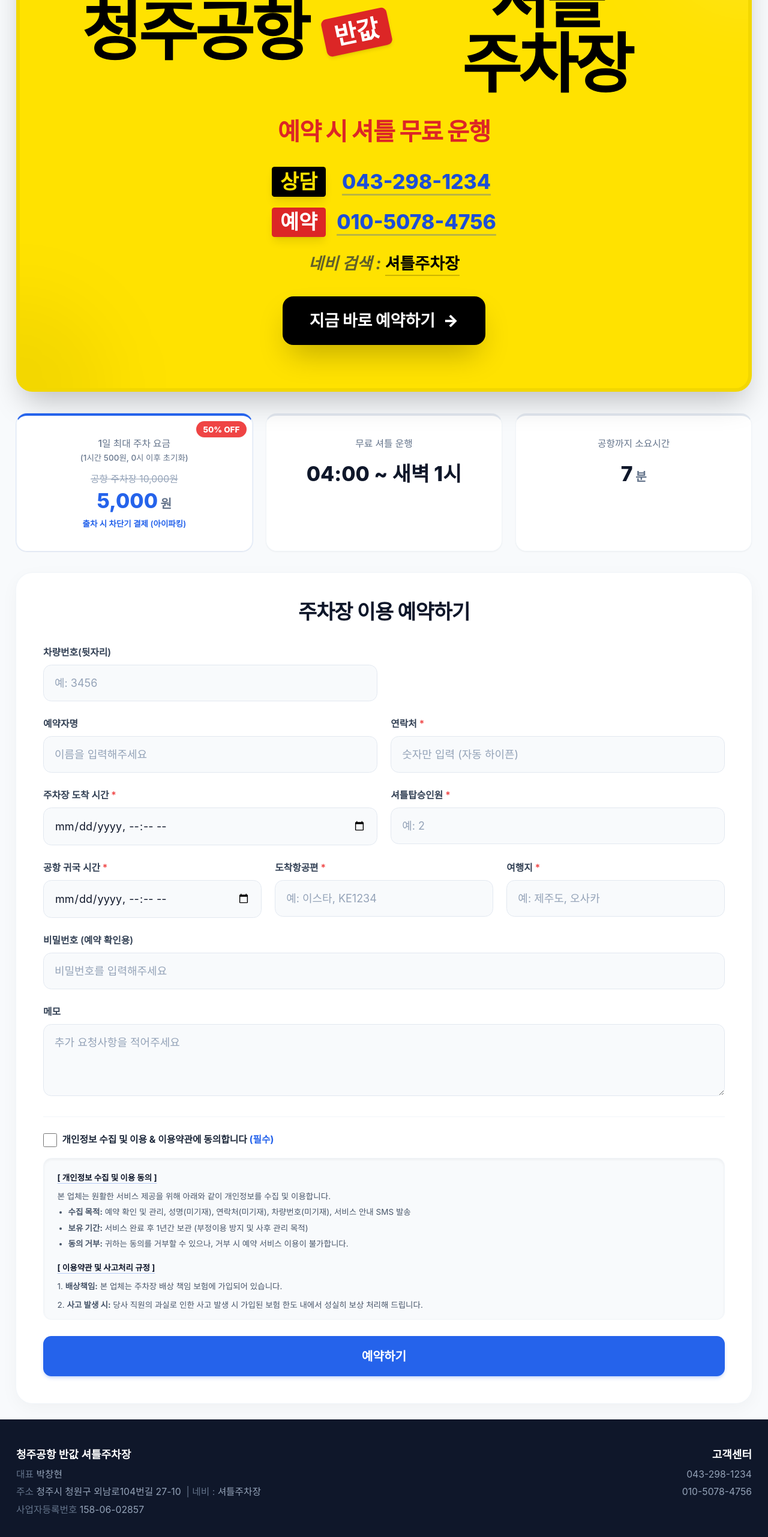
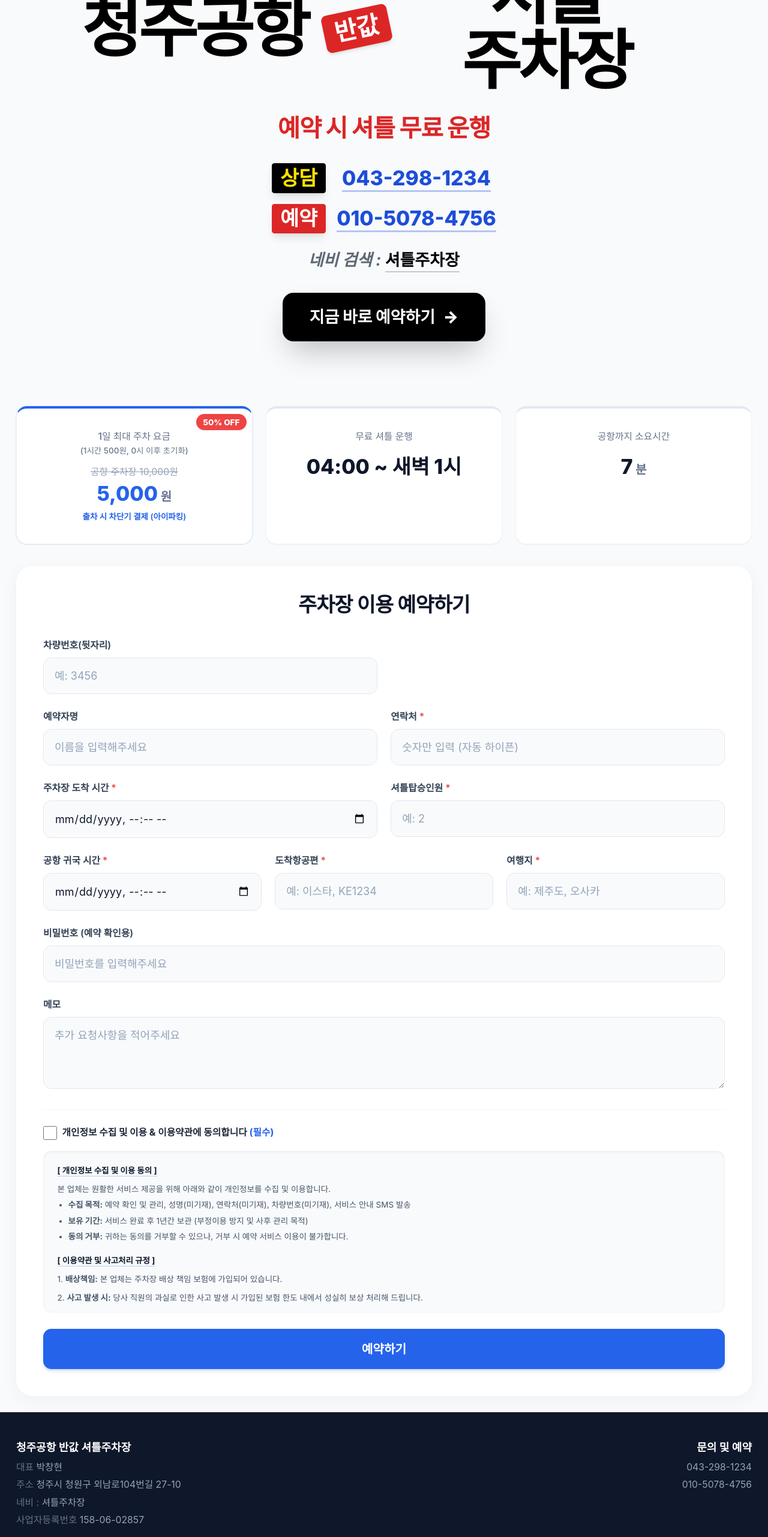
Before and after one commit to blueeye2024/parking, a React (Vite) app in the folder frontend/: page / in a window 1280 px wide. Shown: the part 234-2796 px from the top of the page at 60% size. Built offline with nearby package versions, Linux system fonts and the light colour scheme; a web font is replaced by a local one.

Commit message:
style: improve UI/UX for AboutUs, HowToUse, and App layout

```diff
--- a/frontend/src/App.jsx
+++ b/frontend/src/App.jsx
@@ -99,11 +99,12 @@ function App() {
               <div className="space-y-1.5">
                 <p className="text-white font-semibold text-base mb-2">청주공항 반값 셔틀주차장</p>
                 <p><span className="text-slate-500">대표</span> 박창현</p>
-                <p><span className="text-slate-500">주소</span> 청주시 청원구 외남로104번길 27-10 &nbsp;<span className="text-slate-500">| 네비 :</span> 셔틀주차장</p>
+                <p><span className="text-slate-500">주소</span> 청주시 청원구 외남로104번길 27-10 &nbsp;</p>
+                <p><span className="text-slate-500">네비 :</span> 셔틀주차장</p>
                 <p><span className="text-slate-500">사업자등록번호</span> 158-06-02857</p>
               </div>
               <div className="space-y-1.5 md:text-right">
-                <p className="text-white font-semibold text-base mb-2">고객센터</p>
+                <p className="text-white font-semibold text-base mb-2">문의 및 예약</p>
                 <p>043-298-1234</p>
                 <p>010-5078-4756</p>
               </div>
--- a/frontend/src/components/AboutUs.jsx
+++ b/frontend/src/components/AboutUs.jsx
@@ -72,7 +72,7 @@ const AboutUs = () => {
                 <h3 className="text-xl font-bold text-brand-dark">이용 안내 (Information)</h3>
                 <div className="grid grid-cols-1 sm:grid-cols-2 gap-3 text-sm">
                     {[
-                        { label: '이용 요금', value: '1시간 500원, 1일 최대 5,000원 (0시 이후 초기화 / 차단기 아이파킹 결제)' },
+                        { label: '이용 요금', value: '1시간 500원, 1일 최대 5,000원 (0시 이후 초기화)' },
                         { label: '셔틀 운행', value: '04:00 ~ 새벽 1시까지' },
                         { label: '문의 및 예약', value: '043-298-1234 / 010-5078-4756' },
                     ].map((item, i) => (
@@ -113,7 +113,7 @@ const AboutUs = () => {
                                 </li>
                                 <li className="flex gap-2.5">
                                     <span className="text-brand font-bold w-4">2.</span>
-                                    <span className="flex-1">언덕을 다 올라오시면 보이는 <span className="font-bold text-red-500 bg-red-50 px-1 rounded">반값 셔틀 주차장 플랜카드</span> 방향(좌회전)으로 진입해 주세요.</span>
+                                    <span className="flex-1">언덕을 다 올라오시면 보이는 <span className="font-bold text-red-500 bg-red-50 px-1 rounded">반값 셔틀 주차장 플랜카드</span> 방향(우회전)으로 진입해 주세요.</span>
                                 </li>
                             </ul>
                         </div>
--- a/frontend/src/components/HowToUse.jsx
+++ b/frontend/src/components/HowToUse.jsx
@@ -12,7 +12,7 @@ const steps = [
         num: '2',
         icon: FaCarSide,
         title: '지정 장소 방문',
-        desc: '출국 당일, 예약하신 시간에 맞추어 저희 주차장에 방문하시거나 지정된 미팅 장소에서 차량을 인계해 주세요.',
+        desc: '출국 당일, 예약하신 시간에 맞추어 저희 주차장으로 직접 방문해 주세요.',
     },
     {
         num: '3',
--- a/frontend/src/components/Reserve.jsx
+++ b/frontend/src/components/Reserve.jsx
@@ -144,10 +144,10 @@ const Reserve = () => {
         <>
             <div className="space-y-8 animate-fade-in">
                 {/* Hero Section - Redesigned to match physical sign photo */}
-                <div className="relative overflow-hidden rounded-3xl min-h-[420px] flex items-center justify-center px-6 py-16 bg-[#FFE200] border-[6px] border-black/5 shadow-2xl group transition-all duration-500">
+                <div className="relative overflow-hidden rounded-3xl min-h-[420px] flex items-center justify-center px-6 py-16 group transition-all duration-500">
                     {/* Decorative Elements */}
                     <div className="absolute top-0 right-0 w-64 h-64 bg-white/10 rounded-full blur-3xl -mr-32 -mt-32" />
-                    <div className="absolute bottom-0 left-0 w-64 h-64 bg-black/5 rounded-full blur-3xl -ml-32 -mb-32" />
+                    <div className="absolute bottom-0 left-0 w-64 h-64 rounded-full -ml-32 -mb-32" />
 
                     <div className="relative z-10 max-w-4xl w-full mx-auto flex flex-col items-center text-center space-y-8">
                         {/* Main Title Row */}
```
